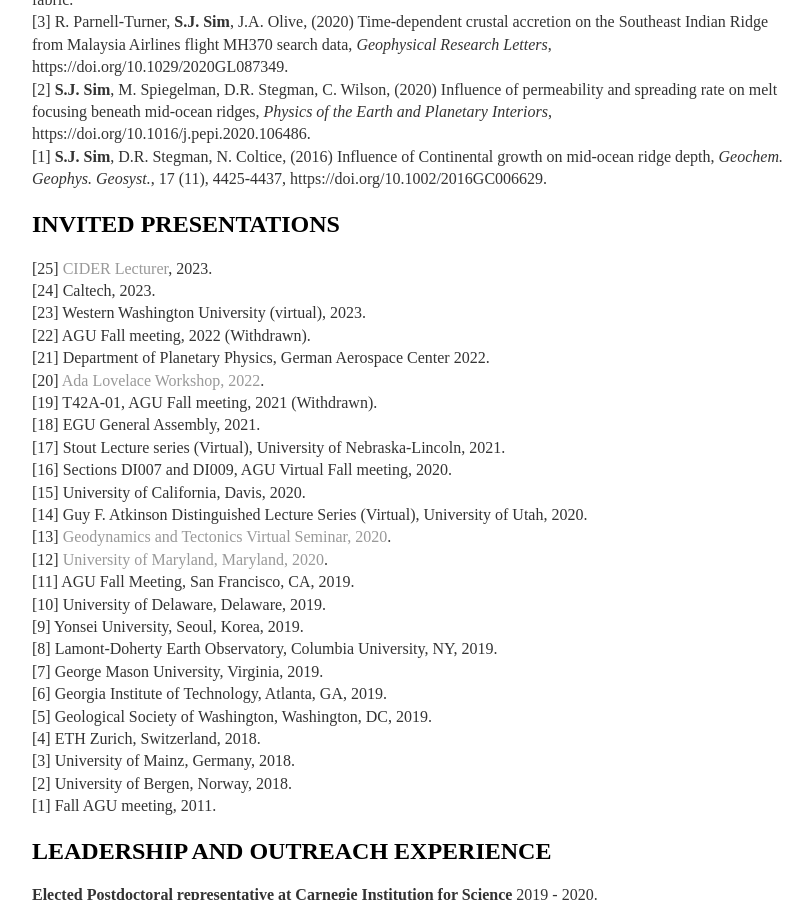
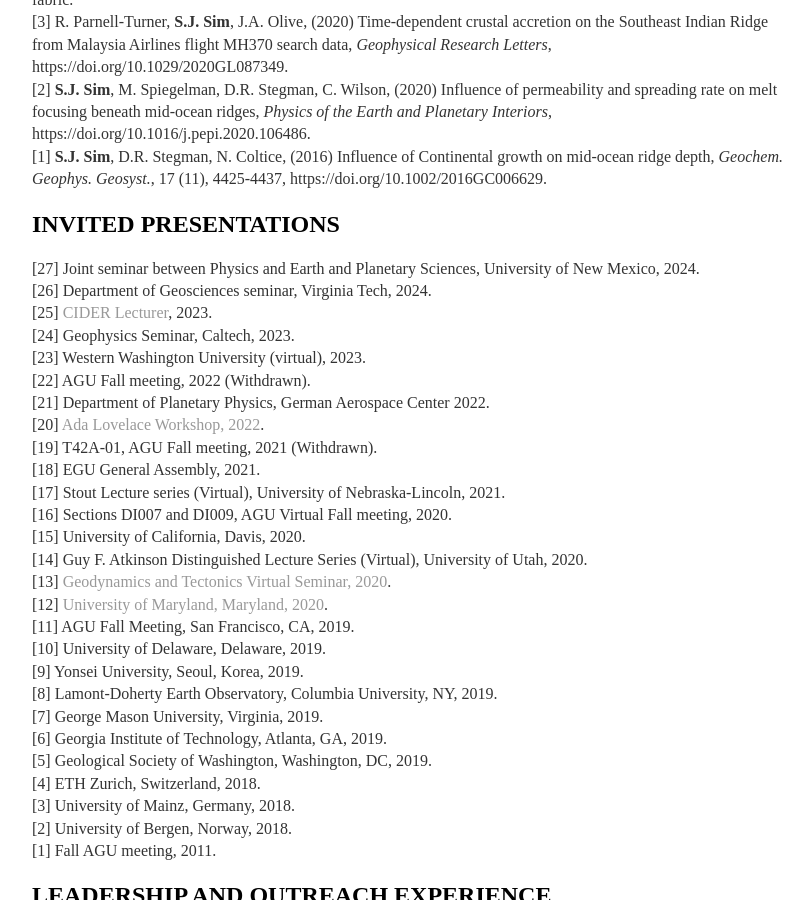
Before and after one commit to joycesim/joycesim.github.io, a Jekyll site: the page built from cv/index.md, in a window 1280 px wide and 900 px high, scrolled down 2030 px. Shown: the whole window, without its empty margins (224-1034 px from the left). Built offline with Jekyll 4.4.1, drawn with Linux system fonts in a browser that asks for light colours; some of the changed text lies outside the part shown.

Commit message:
Update index.md

```diff
--- a/cv/index.md
+++ b/cv/index.md
@@ -40,7 +40,7 @@ Crust project, data compilation of crustal thicknesses from seismic reflection s
 **Allen Moore** (Physics, Georgia Tech) Spring 2022-Fall 2022.
 *PURA award (Fall 2022)*.
 **Casey Smith** (Harding University) Summer 2022.
-*EAS-REU*.
+*EAS-REU; Geoscience major at University of Arkansas - Fort Smith*.
 **Susan Harrison** (EAS, Georgia Tech) Summer 2021.
 *Current Masters student at Georgia Tech*.
 **Keneni Godana** (University of Illinois, Chicago) Summer 2021.
@@ -73,8 +73,10 @@ Thurgood Marshall College and Scripps Institution of Oceanography.
 [1] **S.J. Sim**, D.R. Stegman, N. Coltice, (2016) Influence of Continental growth on mid-ocean ridge depth, *Geochem. Geophys. Geosyst.*, 17 (11), 4425-4437,  https://doi.org/10.1002/2016GC006629.
 
 ## INVITED PRESENTATIONS
+[27] Joint seminar between Physics and Earth and Planetary Sciences, University of New Mexico, 2024.
+[26] Department of Geosciences seminar, Virginia Tech, 2024.
 [25] [CIDER Lecturer](https://www.deep-earth.org/summer23), 2023.
-[24] Caltech, 2023.
+[24] Geophysics Seminar, Caltech, 2023.
 [23] Western Washington University (virtual), 2023.
 [22] AGU Fall meeting, 2022 (Withdrawn).
 [21] Department of Planetary Physics, German Aerospace Center 2022.
```
